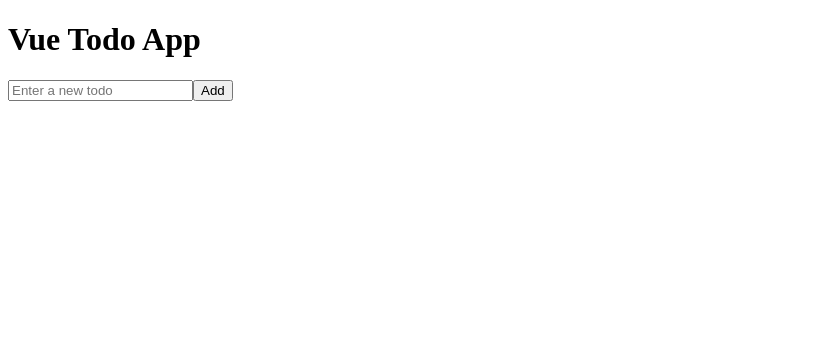
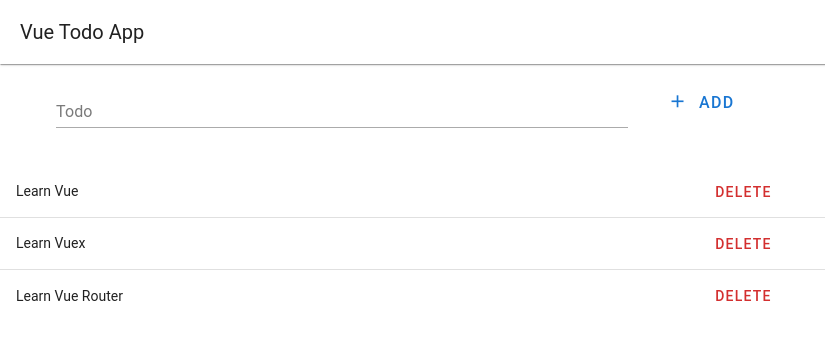
Before and after one commit to NanamiHirooka/vue-todo-app, a Vue app: page / in a window 1280 px wide. Shown: the top 340 px of the page, without its empty margins (0-825 px from the left). Built offline with nearby package versions, Linux system fonts and the light colour scheme.

Commit message:
Introduce Vuetify

```diff
--- a/package.json
+++ b/package.json
@@ -9,11 +9,13 @@
   },
   "dependencies": {
     "core-js": "^3.8.3",
-    "vue": "^3.2.13"
+    "vue": "^3.2.13",
+    "vuetify": "^3.5.1"
   },
   "devDependencies": {
     "@babel/core": "^7.12.16",
     "@babel/eslint-parser": "^7.12.16",
+    "@mdi/font": "^7.4.47",
     "@vue/cli-plugin-babel": "~5.0.0",
     "@vue/cli-plugin-eslint": "~5.0.0",
     "@vue/cli-service": "~5.0.0",
--- a/src/components/TodoApp.vue
+++ b/src/components/TodoApp.vue
@@ -1,7 +1,11 @@
 <template>
-  <h1>Vue Todo App</h1>
-  <TodoForm @add="addTodo" />
-  <TodoList :todos="todos" @edit="editTodo" @delete="deleteTodo" />
+  <v-app>
+    <v-app-bar elevation="1">
+      <v-app-bar-title>Vue Todo App</v-app-bar-title>
+    </v-app-bar>
+    <TodoForm class="mt-16" @add="addTodo" />
+    <TodoList :todos="todos" @edit="editTodo" @delete="deleteTodo" />
+  </v-app>
 </template>
 
 <script>
@@ -16,7 +20,11 @@
   },
   data() {
     return {
-      todos: [],
+      todos: [
+        { id: 1, text: 'Learn Vue', editing: false },
+        { id: 2, text: 'Learn Vuex', editing: false },
+        { id: 3, text: 'Learn Vue Router', editing: false },
+      ],
     }
   },
   methods: {
--- a/src/components/TodoForm.vue
+++ b/src/components/TodoForm.vue
@@ -1,8 +1,26 @@
 <template>
-  <form @submit.prevent="addTodo">
-    <input v-model="newTodo" type="text" placeholder="Enter a new todo" />
-    <button>Add</button>
-  </form>
+  <v-form>
+    <v-container>
+      <v-row>
+        <v-col cols="6">
+          <v-text-field
+            v-model="newTodo"
+            label="Todo"
+            variant="underlined"
+          />
+        </v-col>
+        <v-col>
+          <v-btn
+            @click="addTodo"
+            prepend-icon="$plus"
+            size="large"
+            variant="flat"
+            class="text-blue-darken-2"
+          >Add</v-btn>
+        </v-col>
+      </v-row>
+    </v-container>
+  </v-form>
 </template>
 
 <script>
--- a/src/components/TodoList.vue
+++ b/src/components/TodoList.vue
@@ -1,15 +1,24 @@
 <template>
-  <div class="todo-list">
-    <div
-      v-for="todo in todos" :key="todo.id" class="todo-item">
-      <div v-if="todo.editing">
-        <input type="text" v-model="todo.text" />
-      </div>
-      <div v-else>{{ todo.text }}</div>
-      <button @click="editTodo(todo.id)">{{ changeButtonText(todo) }}</button>
-      <button @click="deleteTodo(todo.id)">Delete</button>
-    </div>
-  </div>
+  <v-table>
+    <tbody>
+      <tr v-for="todo in todos" :key="todo.id">
+        <td @click="editTodo(todo.id)">
+          <div v-if="todo.editing">
+            <v-text-field
+              v-model="todo.text"
+              variant="plain"
+              autofocus />
+          </div>
+          <div v-else>{{ todo.text }}</div>
+        </td>
+        <td>
+          <v-btn
+            @click="deleteTodo(todo.id)"
+            class="text-red-darken-2">Delete</v-btn>
+        </td>
+      </tr>
+    </tbody>
+  </v-table>
 </template>
 
 <script>
@@ -30,12 +39,3 @@
   },
 }
 </script>
-
-<style>
-  .todo-list {
-    margin-top: 20px;
-  }
-  .todo-item {
-    display: flex;
-  }
-</style>
--- a/src/main.js
+++ b/src/main.js
@@ -1,4 +1,39 @@
 import { createApp } from 'vue'
 import App from './App.vue'
 
-createApp(App).mount('#app')
+import "vuetify/styles";
+import { createVuetify } from "vuetify";
+import * as components from "vuetify/components";
+import * as directives from "vuetify/directives";
+import '@mdi/font/css/materialdesignicons.css'
+import colors from 'vuetify/util/colors'
+
+const vuetify = createVuetify({
+  components,
+  directives,
+  icons: {
+    defaultSet: "mdi",
+  },
+  theme: {
+    themes: {
+      light: {
+        dark: false,
+        colors: {
+          primary: colors.blue.darken2,
+          danger: colors.red.darken2,
+        }
+      },
+    },
+  },
+  defaults: {
+    VBtn: {
+      rounded: true,
+      variant: "flat",
+    },
+    VTextField: {
+      variant: "underlined",
+    },
+  },
+});
+
+createApp(App).use(vuetify).mount('#app')
```
Also changed, not shown: 2 other files (tests, documents, lock files or other folders).
